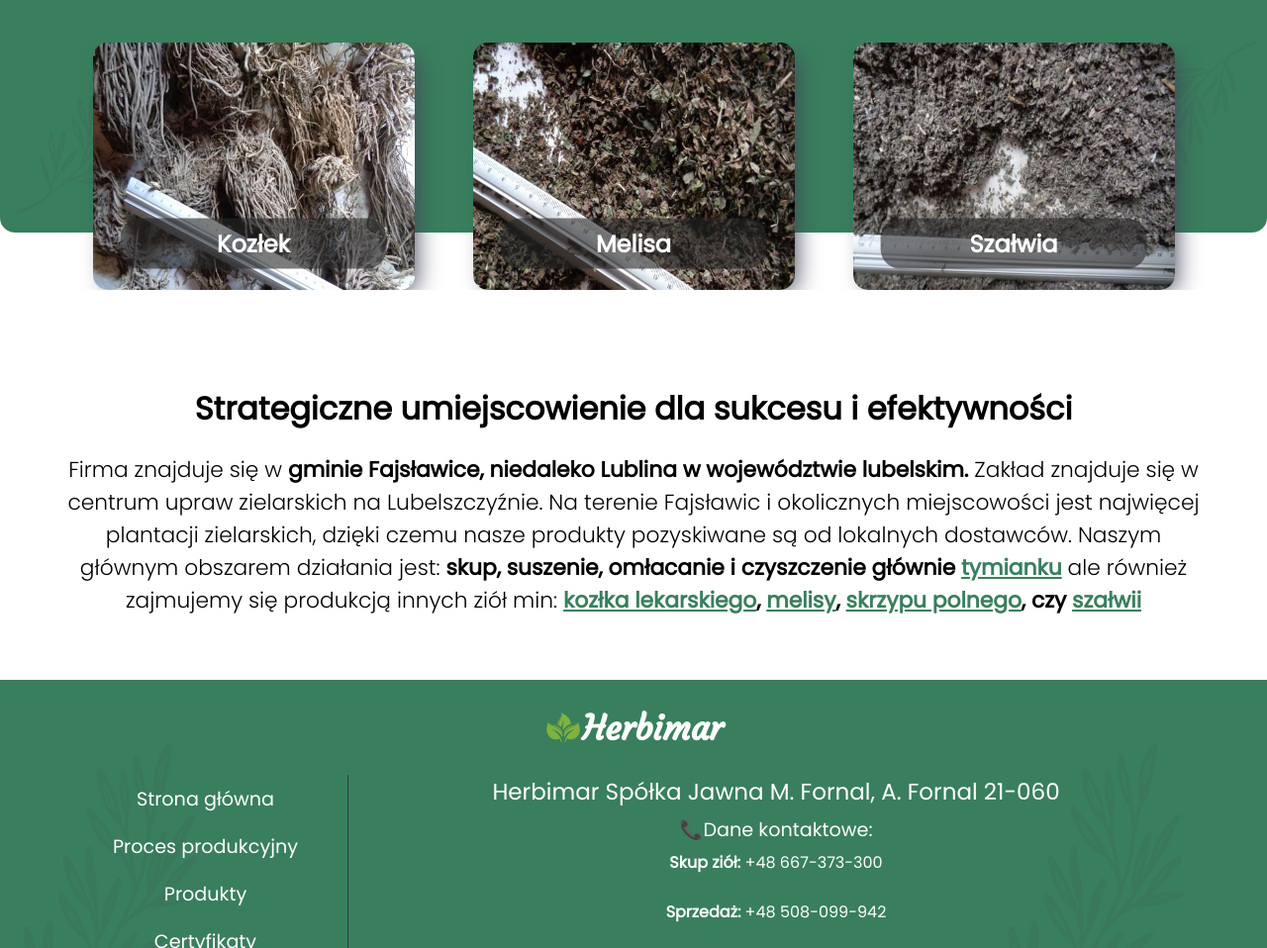
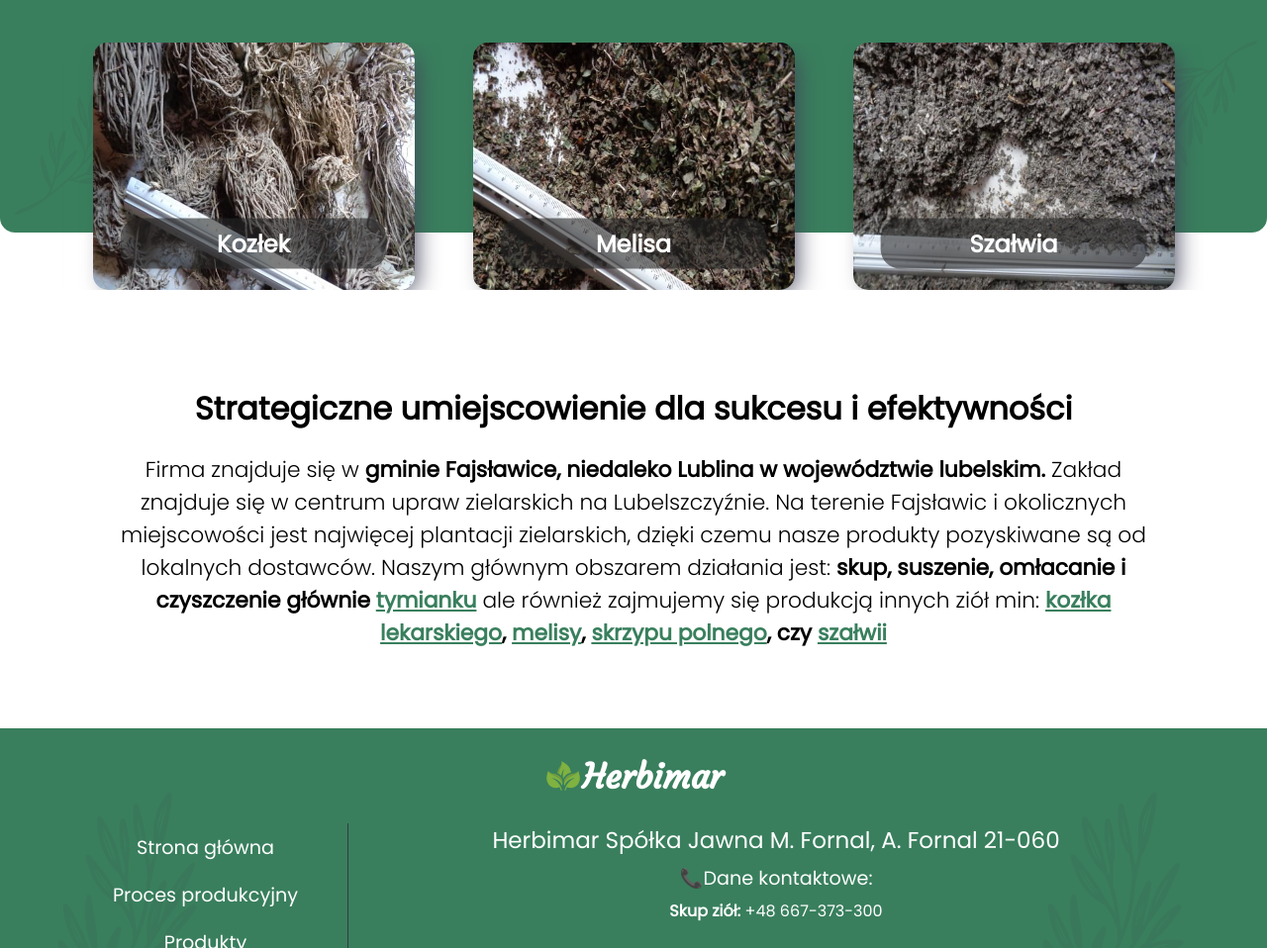
Before and after one commit to rvabka/HerbimarPage, a website: page index.html in a window 1280 px wide. Shown: the part 812-1770 px from the top of the page at 99% size. Drawn offline with nearby package versions, Linux system fonts and the light colour scheme.

Commit message:
fonts changed

```diff
--- a/index.html
+++ b/index.html
@@ -1,6 +1,9 @@
 <!DOCTYPE html>
 <html lang="pl">
   <head>
+    <!-- <link rel="preconnect" href="https://fonts.googleapis.com">
+    <link rel="preconnect" href="https://fonts.gstatic.com" crossorigin>
+    <link href="https://fonts.googleapis.com/css2?family=Courgette&family=Poppins:wght@300;400&display=swap" rel="stylesheet"> -->
     <meta charset="UTF-8" />
     <meta http-equiv="X-UA-Compatible" content="IE=edge" />
     <meta name="viewport" content="width=device-width, initial-scale=1.0" />
@@ -305,7 +308,7 @@ Zaufaj polskiej marce specjalizującej się w produktach zielarskich. Oferujemy
         <h2 class="aboutUs__title">
           Strategiczne umiejscowienie dla sukcesu i efektywności
         </h2>
-        <p class="aboutUs__subTitle">
+        <p class="aboutUs__subTitle MainWrapper">
           Firma znajduje się w
           <b>gminie Fajsławice, niedaleko Lublina w województwie lubelskim.</b>
           Zakład znajduje się w centrum upraw zielarskich na Lubelszczyźnie. Na
```
Also changed, not shown: subpages/procesprod.html (+0 -6 lines), dist/css/common.min.css, dist/css/main.min.css, dist/css/subPagesScss/certyfikaty.min.css, dist/css/subPagesScss/informacje.min.css, dist/css/subPagesScss/kontakt.min.css, dist/css/subPagesScss/procesprod.min.css, dist/css/subPagesScss/produkty.min.css, dist/fonts/Poppins/Poppins-Bold.ttf (deleted), dist/fonts/Poppins/Poppins-Medium.ttf (deleted), dist/fonts/Poppins/Poppins-Regular.ttf (added).
